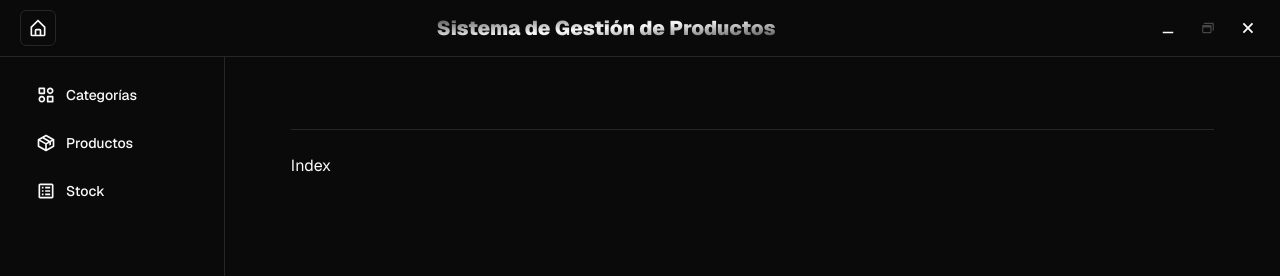
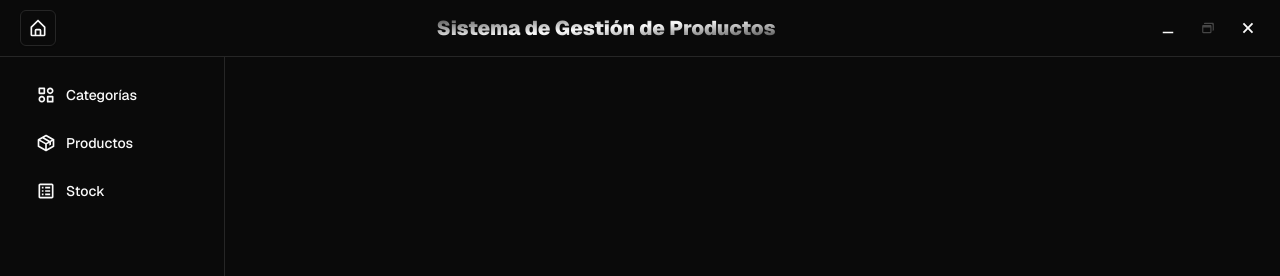
Before and after one commit to AgusjkDev/sistema-gestion-producos, a Next.js app: page / in a window 1280 px wide. Shown: the top 276 px of the page. Built offline with nearby package versions, Linux system fonts and the light colour scheme.

Commit message:
⚒️ Update index page and page layout

```diff
--- a/src/app/page.tsx
+++ b/src/app/page.tsx
@@ -1,3 +1,3 @@
 export default function Index() {
-    return <p>Index</p>;
+    return null;
 }
--- a/src/components/page-layout.tsx
+++ b/src/components/page-layout.tsx
@@ -16,6 +16,8 @@ const PATHNAME_ENTRIES: Record<string, string> = {
 
 export default function PageLayout({ children }: React.PropsWithChildren) {
     const pathname = usePathname();
+
+    const pageTitle = PATHNAME_ENTRIES[pathname];
 
     return (
         <div className="flex h-dvh flex-col">
@@ -40,11 +42,15 @@ export default function PageLayout({ children }: React.PropsWithChildren) {
                     minSize={32.5}
                 >
                     <div className="mx-auto w-[87.5%] space-y-6 py-12">
-                        <h2 className="font-mono text-xl font-bold capitalize">
-                            {PATHNAME_ENTRIES[pathname]}
-                        </h2>
+                        {pageTitle && (
+                            <>
+                                <h2 className="font-mono text-xl font-bold capitalize">
+                                    {PATHNAME_ENTRIES[pathname]}
+                                </h2>
 
-                        <Separator />
+                                <Separator />
+                            </>
+                        )}
 
                         {children}
                     </div>
```
